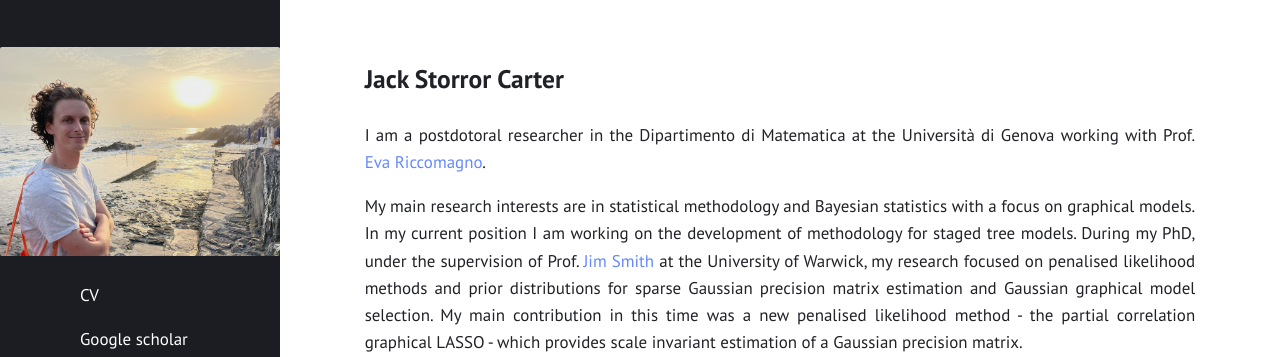
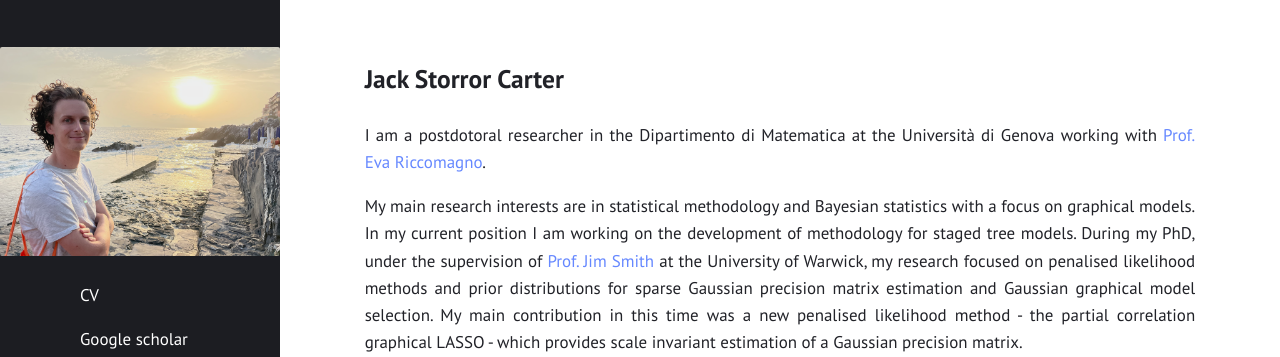
Before and after one commit to JackStorrorCarter/JackStorrorCarter.github.io, a Jekyll site: the page built from index.md, in a window 1280 px wide and 1174 px high. Shown: the top 357 px of the window. Built offline with Jekyll 4.4.1, drawn with Linux system fonts in a browser that asks for light colours.

Commit message:
Update index.md

```diff
--- a/index.md
+++ b/index.md
@@ -8,9 +8,9 @@ title: "Home"
 
 # Jack Storror Carter
 
-I am a postdotoral researcher in the Dipartimento di Matematica at the Università di Genova working with Prof. [Eva Riccomagno](https://rubrica.unige.it/personale/VUZBXlJg).
+I am a postdotoral researcher in the Dipartimento di Matematica at the Università di Genova working with [Prof. Eva Riccomagno](https://rubrica.unige.it/personale/VUZBXlJg).
 
-My main research interests are in statistical methodology and Bayesian statistics with a focus on graphical models.  In my current position I am working on the development of methodology for staged tree models.  During my PhD, under the supervision of Prof. [Jim Smith](https://warwick.ac.uk/fac/sci/statistics/staff/academic-research/smith/) at the University of Warwick, my research focused on penalised likelihood methods and prior distributions for sparse Gaussian precision matrix estimation and Gaussian graphical model selection.  My main contribution in this time was a new penalised likelihood method - the partial correlation graphical LASSO - which provides scale invariant estimation of a Gaussian precision matrix.
+My main research interests are in statistical methodology and Bayesian statistics with a focus on graphical models.  In my current position I am working on the development of methodology for staged tree models.  During my PhD, under the supervision of [Prof. Jim Smith](https://warwick.ac.uk/fac/sci/statistics/staff/academic-research/smith/) at the University of Warwick, my research focused on penalised likelihood methods and prior distributions for sparse Gaussian precision matrix estimation and Gaussian graphical model selection.  My main contribution in this time was a new penalised likelihood method - the partial correlation graphical LASSO - which provides scale invariant estimation of a Gaussian precision matrix.
 
 ## Software
 
```
